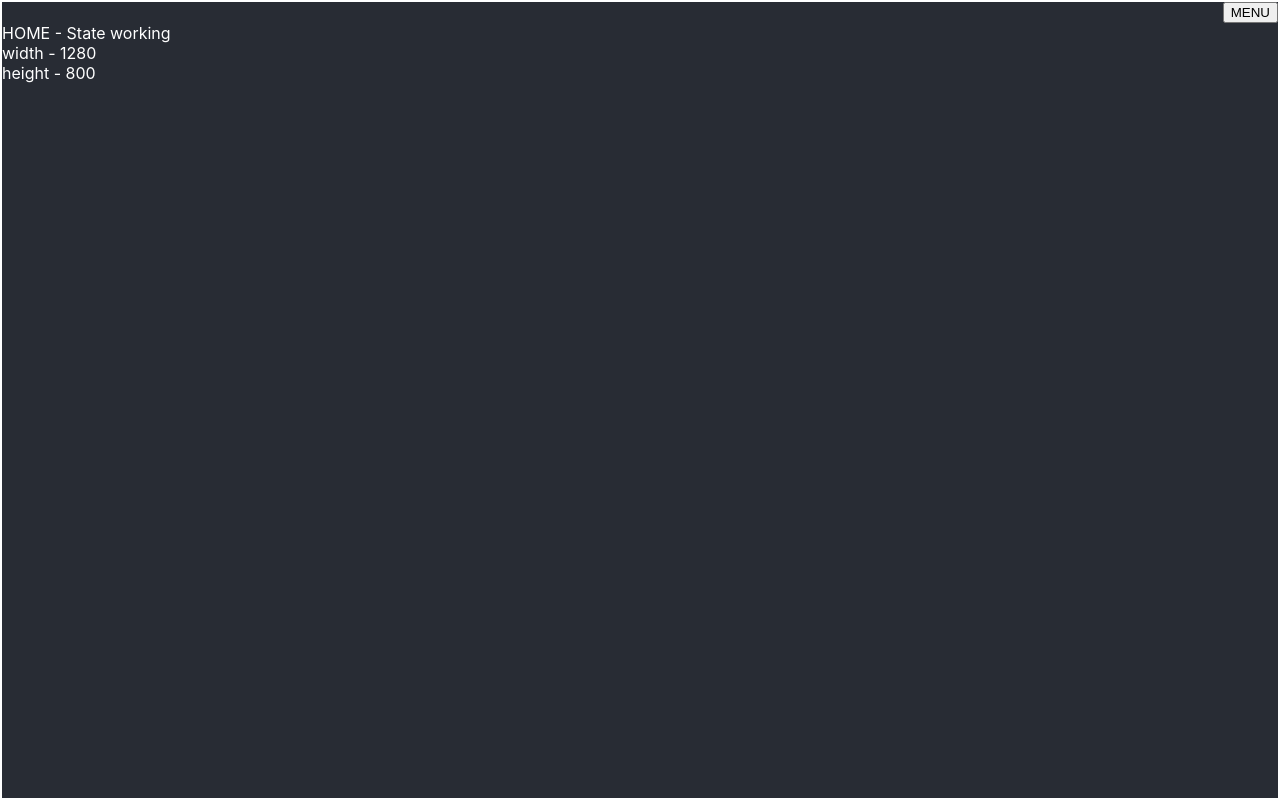
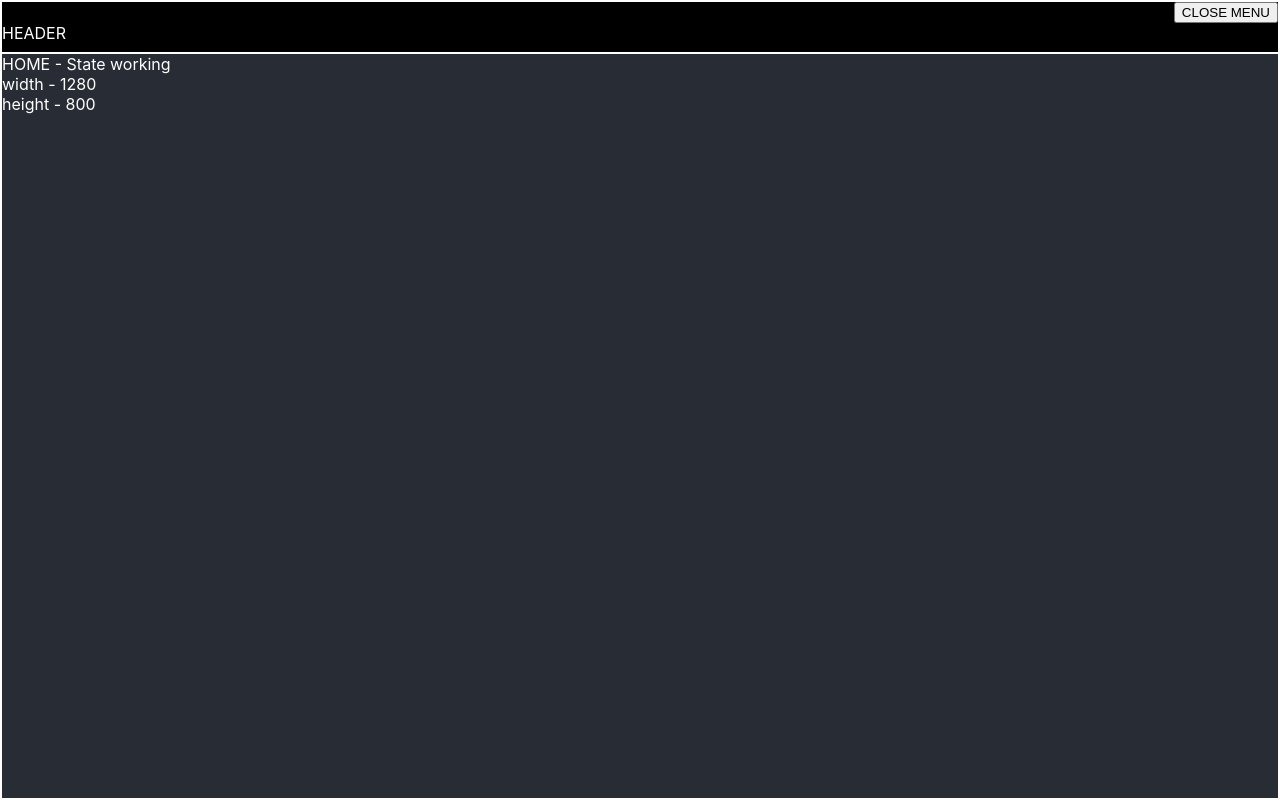
Before and after one commit to Oliver343/QuackShop, a React (Create React App) app: page / in a window 1280 px wide. Built offline with nearby package versions, Linux system fonts and the light colour scheme.

Commit message:
Made header showing by default

```diff
--- a/src/pages/Home.jsx
+++ b/src/pages/Home.jsx
@@ -8,7 +8,7 @@ export default function Home() {
 
     const [width, setWidth] = useState(window.innerWidth)
     const [height, setHeight] = useState(window.innerHeight)
-    const [menuShow, setMenuShow] = useState(false)
+    const [menuShow, setMenuShow] = useState(true)
     let menuHight = 56
 
     if(!menuShow) {menuHight = 4}
```
